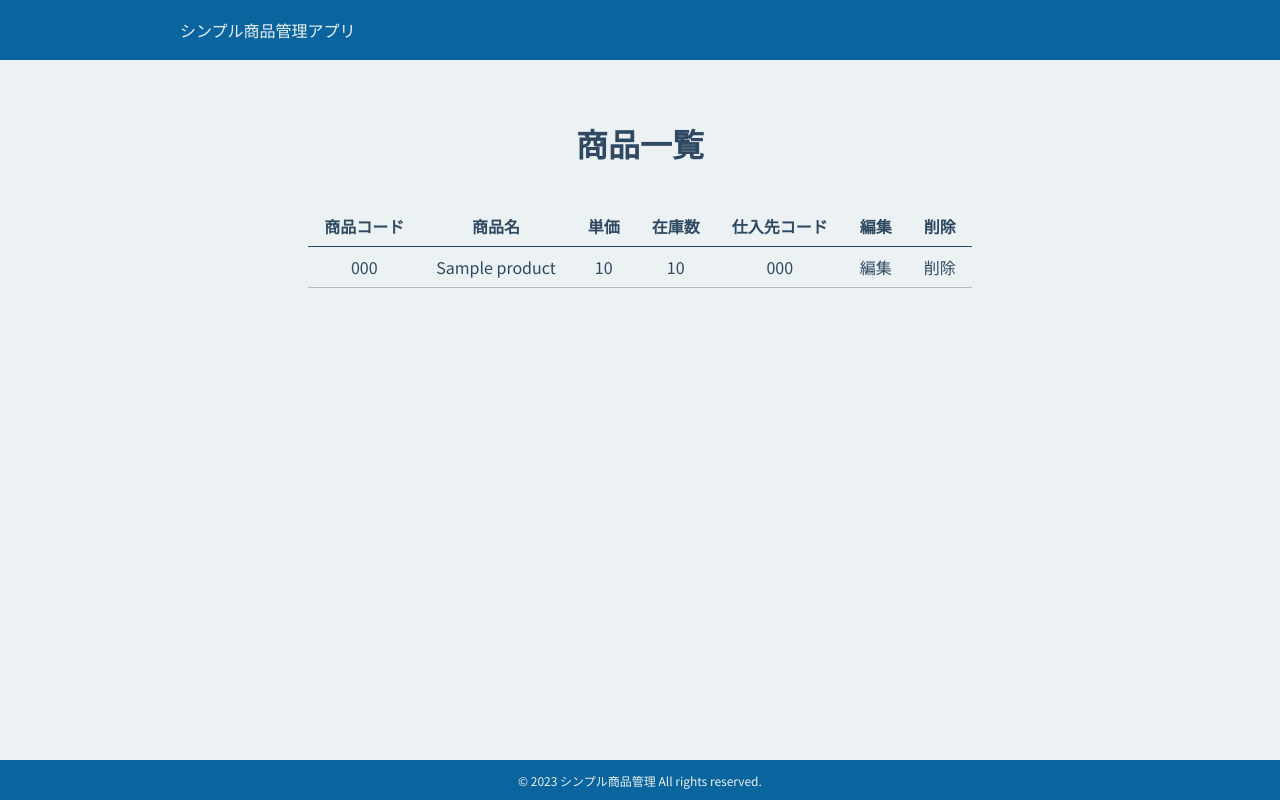
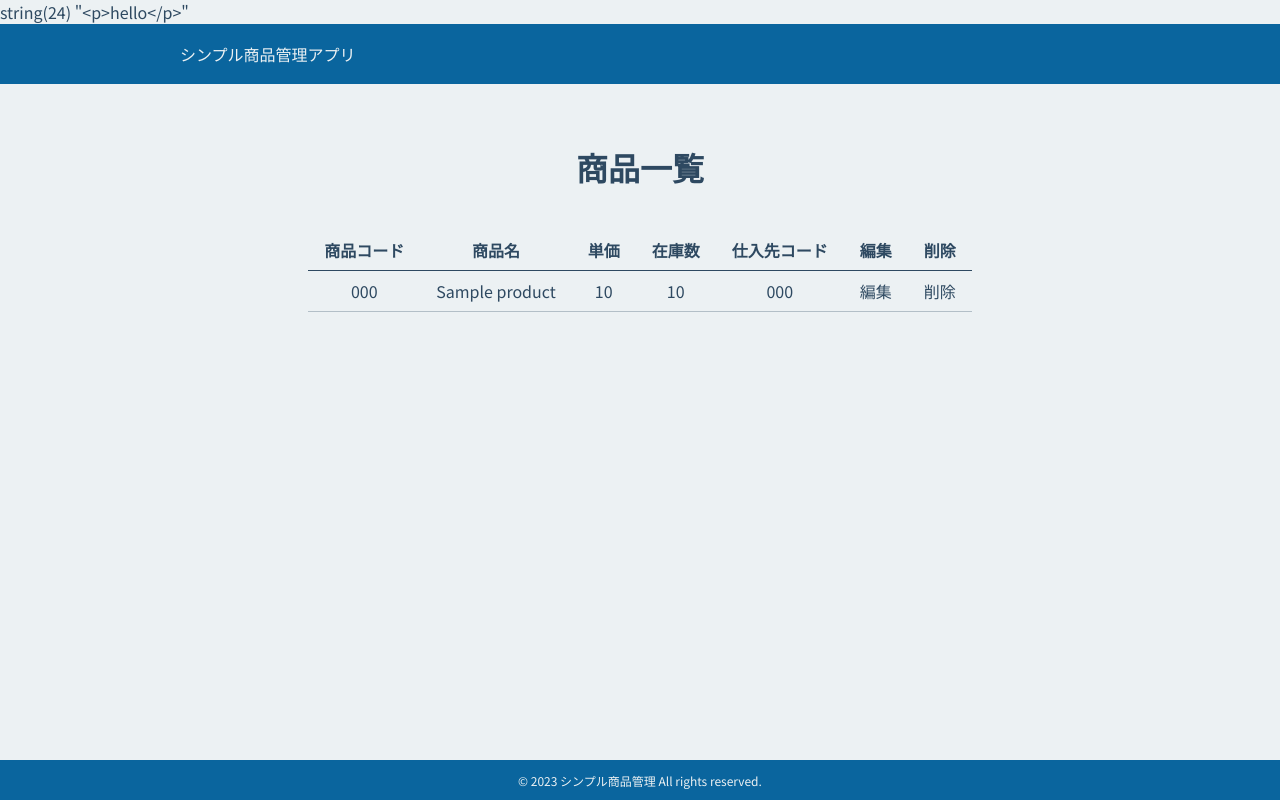
Before and after one commit to bunon0/php-db-app, a PHP site: page /read.php in a window 1280 px wide. Run offline with PHP 8.4, Linux system fonts and the light colour scheme; tables that the repository leaves empty or names only in its code hold one stand-in row (values such as "Sample post").

Commit message:
sanitizeClassの追加とテスト

```diff
--- /dev/null
+++ b/libs/FormSanitize.php
@@ -0,0 +1,32 @@
+<?php
+/*
+* GETやPOSTの値を受け取り無害化するクラス
+*/
+class FormSanitize
+{
+  private $content;
+  private $flag;
+  private $encoding;
+
+  public function __construct(array|string $content, int $flag, string $encoding = null)
+  {
+    $this->content = $content;
+    $this->flag = $flag;
+    $this->encoding = $encoding;
+  }
+
+  // 単体要素のサニタイズ
+  public function sanitize()
+  {
+    $sanitize_result = htmlentities($this->content, $this->flag, $this->encoding);
+    return $sanitize_result;
+  }
+
+  // 配列要素のサニタイズ
+  public function sanitize_array()
+  {
+    foreach ($this->content as $key => $value)
+      $sanitize_result[$key] = htmlentities($value, $this->flag, $this->encoding);
+    return $sanitize_result;
+  }
+}
--- a/read.php
+++ b/read.php
@@ -1,6 +1,16 @@
 <?php
 require_once(__DIR__ . '/config.php');
+require_once(__DIR__ . '/libs/FormSanitize.php');
+
+
+$test = new FormSanitize('<p>hello</p>', ENT_QUOTES, 'UTF-8');
+$test = $test->sanitize();
+var_dump($test);
+
 try {
+  if (isset($_GET)) {
+  }
+
   $sql = 'SELECT * FROM products';
   $stmt = $dbh->query($sql);
   $products = $stmt->fetchAll(PDO::FETCH_ASSOC);
@@ -19,6 +29,17 @@ require_once(__DIR__ . '/layouts/header.php')
     <div class="p-read">
       <div class="p-read__contents">
         <h1 class="p-read__title">商品一覧</h1>
+        <div class="p-read__widget">
+          <div class="p-read__widget-sort">
+            <a href="./read.php?sort=desc" class="p-read__widget-desc">
+              <i class="fa-solid fa-arrow-down-z-a"></i>
+            </a>
+            <a href="./read.php?sort=asc" class="p-read__widget-asc">
+              <i class="fa-solid fa-arrow-up-a-z"></i>
+            </a>
+          </div>
+        </div>
+
         <div class="p-read__table-wrapper">
           <table class="p-read__table">
             <tr class="p-read__table-row p-read__table-row--head">
```
